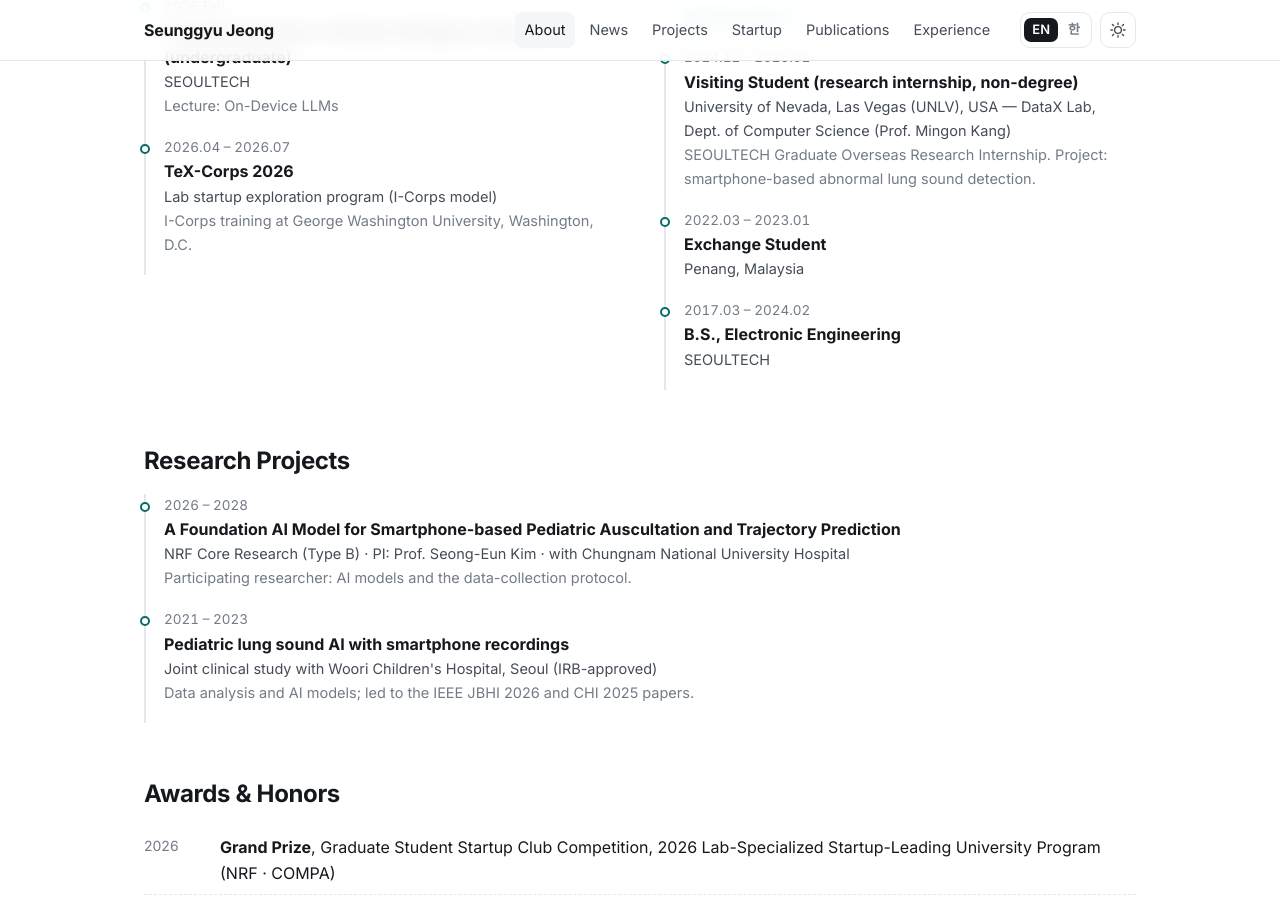
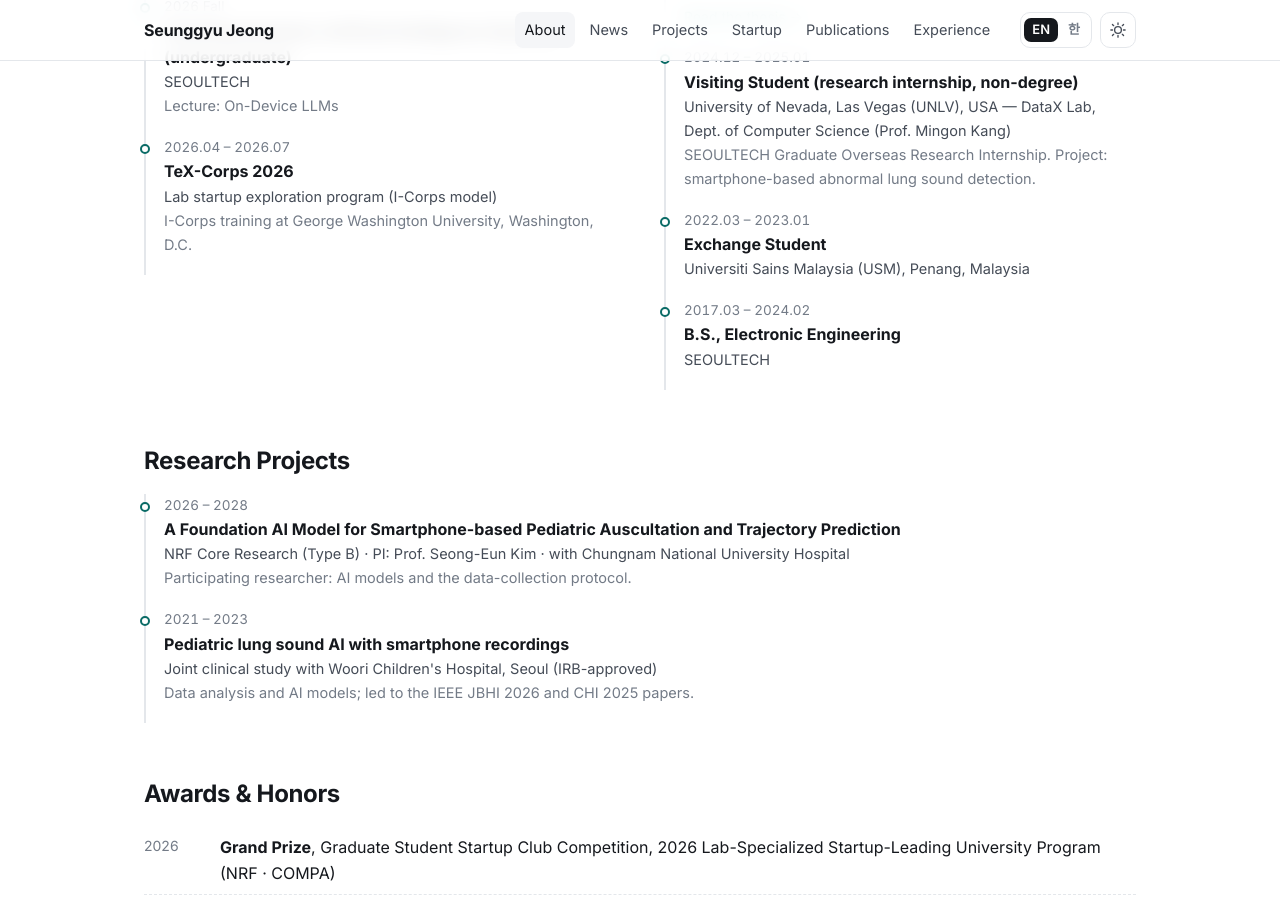
Before and after one commit to wa976/wa976.github.io, a Jekyll site: the page built from index.html, in a window 1280 px wide and 900 px high, scrolled down 5525 px. Built offline with Jekyll 4.4.1, drawn with Linux system fonts in a browser that asks for light colours; some web fonts are replaced.

Commit message:
Name the exchange university (USM, Penang)
Co-Authored-By: Claude Opus 5.5 <noreply@anthropic.com>

```diff
--- a/_data/cv.yml
+++ b/_data/cv.yml
@@ -213,8 +213,8 @@ education:
   - when: "2022.03 – 2023.01"
     what: "Exchange Student"
     what_ko: "교환학생"
-    where: "Penang, Malaysia"
-    where_ko: "말레이시아 페낭"
+    where: "Universiti Sains Malaysia (USM), Penang, Malaysia"
+    where_ko: "말레이시아 USM(Universiti Sains Malaysia), 페낭"
   - when: "2017.03 – 2024.02"
     what: "B.S., Electronic Engineering"
     what_ko: "학사, 전자공학"
```
